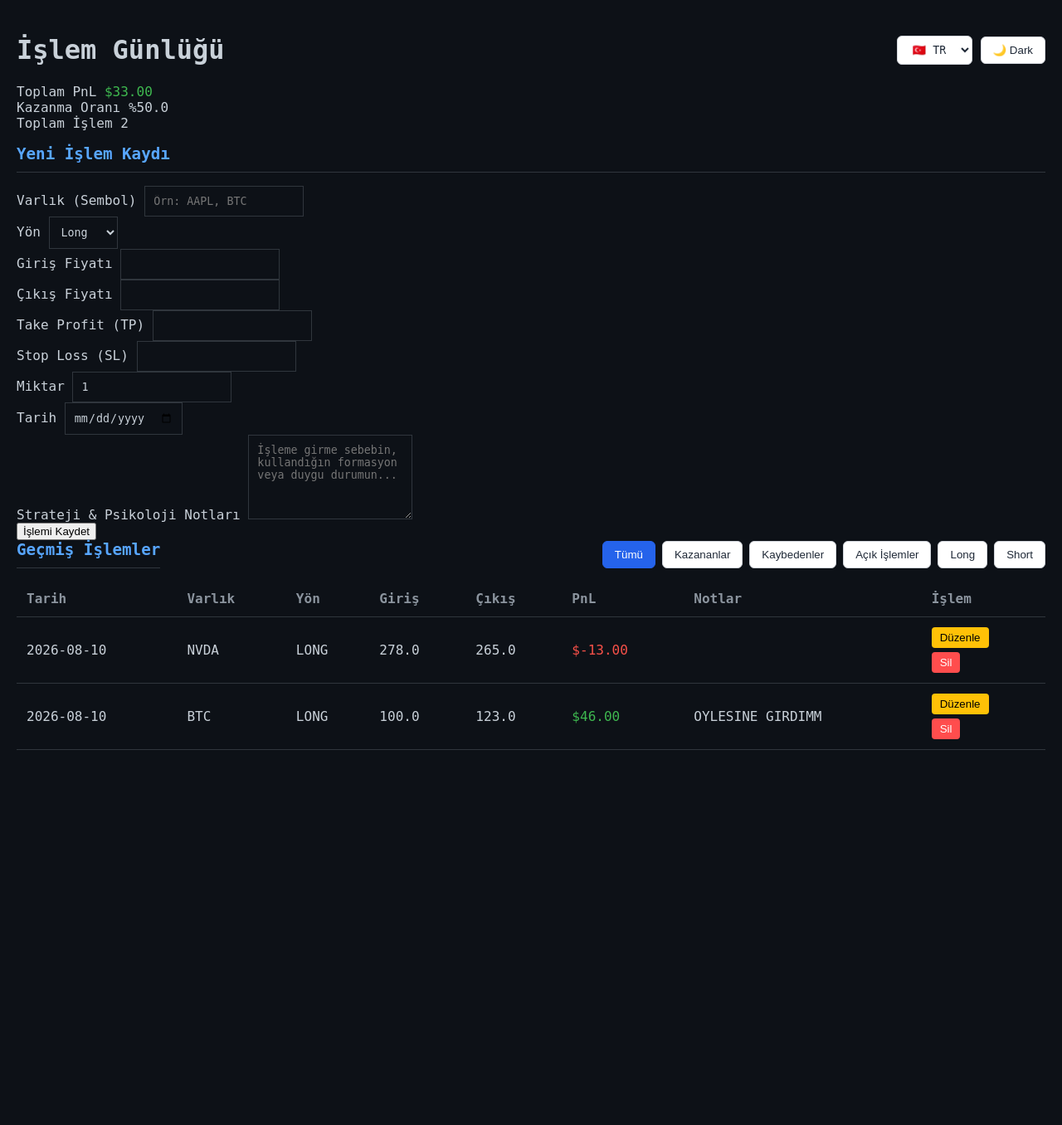
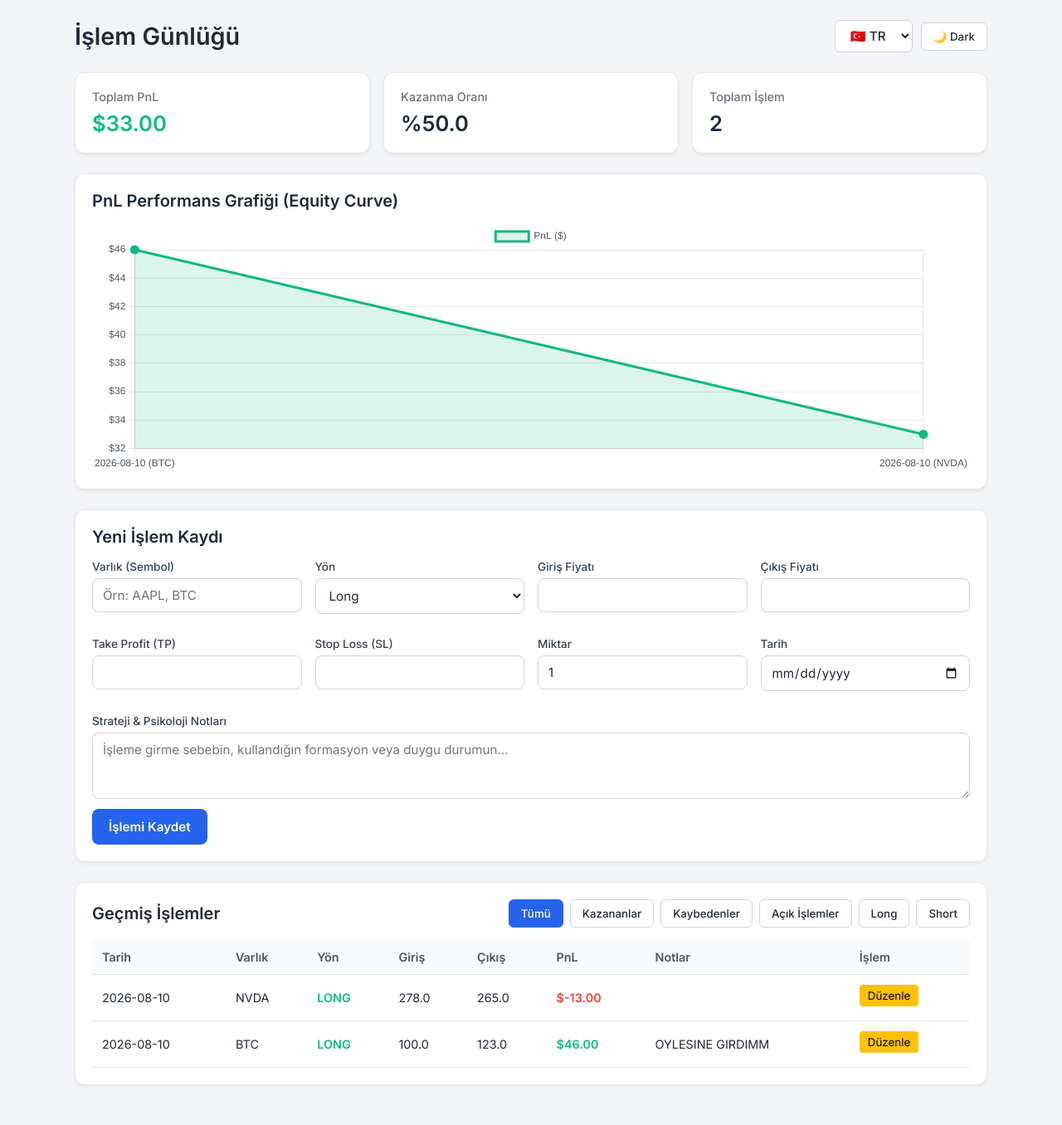
Before and after one commit to eemir2603/daytrader_diary, a Flask app: page / in a window 1280 px wide. Shown: the whole page at 83% size. Before the commit the page ends 904 px from the top, so only its background shows below. Run offline with Flask 3, Linux system fonts and the light colour scheme; data comes from the database, SQL or seed files in the repository.

Commit message:
Some serious updates.

```diff
--- a/static/app.js
+++ b/static/app.js
@@ -1,15 +1,16 @@
 // 1. İŞLEM DÜZENLEME (EDIT) FONKSİYONU
-function editTrade(id, asset, direction, entry, exit, tp, sl, qty, date, notes) {
+function editTrade(btn) {
+    const id = btn.getAttribute('data-id');
     document.getElementById('trade_id').value = id;
-    document.getElementById('asset').value = asset || '';
-    document.getElementById('direction').value = direction;
-    document.getElementById('entryPrice').value = entry || '';
-    document.getElementById('exitPrice').value = exit || '';
-    document.getElementById('tp_price').value = tp || '';
-    document.getElementById('sl_price').value = sl || '';
-    document.getElementById('quantity').value = qty || '1';
-    document.getElementById('trade_date').value = date || '';
-    document.getElementById('notes').value = notes || '';
+    document.getElementById('asset').value = btn.getAttribute('data-asset') || '';
+    document.getElementById('direction').value = btn.getAttribute('data-direction') || 'LONG';
+    document.getElementById('entryPrice').value = btn.getAttribute('data-entry') || '';
+    document.getElementById('exitPrice').value = btn.getAttribute('data-exit') || '';
+    document.getElementById('tp_price').value = btn.getAttribute('data-tp') || '';
+    document.getElementById('sl_price').value = btn.getAttribute('data-sl') || '';
+    document.getElementById('quantity').value = btn.getAttribute('data-qty') || '1';
+    document.getElementById('trade_date').value = btn.getAttribute('data-date') || '';
+    document.getElementById('notes').value = btn.getAttribute('data-notes') || '';
 
     let form = document.getElementById('tradeForm');
     form.action = "/update_trade/" + id;
@@ -31,6 +32,7 @@ const translations = {
         stat_pnl: "Toplam PnL",
         stat_winrate: "Kazanma Oranı",
         stat_total: "Toplam İşlem",
+        chart_title: "PnL Performans Grafiği (Equity Curve)",
         form_title: "Yeni İşlem Kaydı",
         lbl_asset: "Varlık (Sembol)",
         lbl_direction: "Yön",
@@ -59,15 +61,14 @@ const translations = {
         btn_edit: "Düzenle",
         btn_delete: "Sil",
         status_open: "Açık",
-        empty_table: "Henüz işlem kaydı bulunmuyor.",
-        chart_title: "PnL Performans Grafiği"
-
+        empty_table: "Henüz işlem kaydı bulunmuyor."
     },
     en: {
         title: "DayTrader Diary",
         stat_pnl: "Total PnL",
         stat_winrate: "Win Rate",
         stat_total: "Total Trades",
+        chart_title: "PnL Performance Chart (Equity Curve)",
         form_title: "New Trade Entry",
         lbl_asset: "Asset (Symbol)",
         lbl_direction: "Direction",
@@ -96,8 +97,7 @@ const translations = {
         btn_edit: "Edit",
         btn_delete: "Delete",
         status_open: "Open",
-        empty_table: "No trade records found yet.",
-        chart_title: "PnL Performance Chart"
+        empty_table: "No trade records found yet."
     }
 };
 
@@ -105,12 +105,11 @@ function setLanguage(lang) {
     localStorage.setItem('lang', lang);
     document.querySelectorAll('[data-i18n]').forEach(el => {
         const key = el.getAttribute('data-i18n');
-        if (translations[lang][key]) {
+        if (translations[lang] && translations[lang][key]) {
             el.textContent = translations[lang][key];
         }
     });
 
-    // Placeholder çevirileri
     const assetInput = document.getElementById('asset');
     const notesInput = document.getElementById('notes');
     if (assetInput) assetInput.placeholder = lang === 'en' ? "e.g. AAPL, BTC" : "Örn: AAPL, BTC";
@@ -122,7 +121,8 @@ function toggleTheme() {
     document.body.classList.toggle('dark-mode');
     const isDark = document.body.classList.contains('dark-mode');
     localStorage.setItem('theme', isDark ? 'dark' : 'light');
-    document.getElementById('themeBtn').textContent = isDark ? '☀️ Light' : '🌙 Dark';
+    const themeBtn = document.getElementById('themeBtn');
+    if (themeBtn) themeBtn.textContent = isDark ? '☀️ Light' : '🌙 Dark';
     renderPnLChart();
 }
 
@@ -133,8 +133,8 @@ function filterTrades(filterType, btnElement) {
 
     const rows = document.querySelectorAll('#historyTable tbody tr.trade-row');
     rows.forEach(row => {
-        const result = row.getAttribute('data-result'); // WIN, LOSS, BREAKEVEN, OPEN
-        const direction = row.getAttribute('data-direction'); // LONG, SHORT
+        const result = row.getAttribute('data-result');
+        const direction = row.getAttribute('data-direction');
 
         if (filterType === 'ALL') {
             row.style.display = '';
@@ -151,9 +151,8 @@ let pnlChartInstance = null;
 
 function renderPnLChart() {
     const ctx = document.getElementById('pnlChart');
-    if (!ctx) return;
+    if (!ctx || typeof Chart === 'undefined') return;
 
-    // Tablodaki satırlardan tarih ve PnL verilerini çek (eskiden yeniye doğru sırala)
     const rows = Array.from(document.querySelectorAll('#historyTable tbody tr.trade-row')).reverse();
 
     const labels = [];
@@ -165,7 +164,6 @@ function renderPnLChart() {
         const asset = row.cells[1].textContent.trim();
         const pnlText = row.cells[5].textContent.trim();
 
-        // Sadece kapanmış (PnL değeri '$' içeren) işlemleri grafiğe dahil et
         if (pnlText.includes('$')) {
             const pnlValue = parseFloat(pnlText.replace('$', ''));
             if (!isNaN(pnlValue)) {
@@ -176,9 +174,8 @@ function renderPnLChart() {
         }
     });
 
-    // Eğer hiç kapanmış işlem yoksa başlangıç noktası olarak 0 göster
     if (labels.length === 0) {
-        labels.push('Başlangıç');
+        labels.push('Start');
         dataPoints.push(0);
     }
 
@@ -196,7 +193,7 @@ function renderPnLChart() {
         data: {
             labels: labels,
             datasets: [{
-                label: 'Kümülatif PnL ($)',
+                label: 'PnL ($)',
                 data: dataPoints,
                 borderColor: lineColor,
                 backgroundColor: cumulativePnL >= 0 ? 'rgba(16, 185, 129, 0.15)' : 'rgba(239, 68, 68, 0.15)',
@@ -234,7 +231,6 @@ function renderPnLChart() {
 
 // SAYFA YÜKLENDİĞİNDE KAYITLI AYARLARI UYGULA
 document.addEventListener('DOMContentLoaded', () => {
-    renderPnLChart();
     const savedTheme = localStorage.getItem('theme') || 'light';
     if (savedTheme === 'dark') {
         document.body.classList.add('dark-mode');
@@ -246,4 +242,5 @@ document.addEventListener('DOMContentLoaded', () => {
     const langSelect = document.getElementById('langSelect');
     if (langSelect) langSelect.value = savedLang;
     setLanguage(savedLang);
-a;
+    renderPnLChart();
+});
--- a/static/style.css
+++ b/static/style.css
@@ -1,128 +1,172 @@
-:root {
-    --bg-color: #0d1117;
-    --panel-bg: #161b22;
-    --text-main: #c9d1d9;
-    --neon-green: #3fb950;
-    --neon-red: #f85149;
-    --border-color: #30363d;
+* {
+    box-sizing: border-box;
+    margin: 0;
+    padding: 0;
+    font-family: 'Inter', sans-serif;
 }
 
 body {
-    background-color: var(--bg-color);
-    color: var(--text-main);
-    font-family: 'Share Tech Mono', monospace;
-    margin: 0;
-    padding: 20px;
+    background-color: #f3f4f6;
+    color: #1f2937;
+    padding: 24px;
+    transition: background-color 0.25s ease, color 0.25s ease;
 }
 
-.terminal-container {
-    max-width: 1200px;
+.container {
+    max-width: 1100px;
     margin: 0 auto;
 }
 
-.dashboard-header {
-    display: flex;
-    justify-content: space-between;
-    background-color: var(--panel-bg);
-    padding: 20px;
-    border: 1px solid var(--border-color);
-    border-radius: 5px;
-    margin-bottom: 20px;
+.header {
+    margin-bottom: 24px;
 }
 
-.stat-box {
+.header h1 {
+    font-size: 1.8rem;
+    font-weight: 600;
+}
+
+/* Kartlar ve Dashboard */
+.card {
+    background-color: #ffffff;
+    border-radius: 12px;
+    padding: 20px;
+    border: 1px solid #e5e7eb;
+    box-shadow: 0 2px 4px rgba(0, 0, 0, 0.05);
+    margin-bottom: 24px;
+    transition: background-color 0.25s ease, border-color 0.25s ease;
+}
+
+.dashboard-grid {
+    display: grid;
+    grid-template-columns: repeat(auto-fit, minmax(220px, 1fr));
+    gap: 16px;
+    margin-bottom: 24px;
+}
+
+.dashboard-grid .card {
+    margin-bottom: 0;
+}
+
+.stat-card {
     display: flex;
     flex-direction: column;
+    gap: 8px;
 }
 
-.stat-box .label {
-    font-size: 0.8rem;
-    color: #8b949e;
+.stat-card .label {
+    font-size: 0.9rem;
+    color: #6b7280;
+    font-weight: 500;
 }
 
-.stat-box .value {
-    font-size: 2rem;
-    font-weight: bold;
+.stat-card .value {
+    font-size: 1.6rem;
+    font-weight: 600;
 }
 
-.profit { color: var(--neon-green); }
-.loss { color: var(--neon-red); }
-.neutral { color: var(--text-main); }
-
-h2 {
-    color: #58a6ff;
-    font-size: 1.2rem;
-    border-bottom: 1px solid var(--border-color);
-    padding-bottom: 10px;
+/* Form Stilleri */
+.form-section h2,
+.table-section h2,
+.chart-section h2 {
+    font-size: 1.25rem;
+    margin-bottom: 16px;
 }
 
-/* Form Tasarımı */
-.trade-entry, .trade-history {
-    background-color: var(--panel-bg);
-    padding: 20px;
-    border: 1px solid var(--border-color);
-    border-radius: 5px;
-    margin-bottom: 20px;
+.form-row {
+    display: grid;
+    grid-template-columns: repeat(auto-fit, minmax(200px, 1fr));
+    gap: 16px;
+    margin-bottom: 16px;
 }
 
-.input-group {
+.form-group {
     display: flex;
-    gap: 10px;
-    margin-bottom: 15px;
+    flex-direction: column;
+    gap: 6px;
+    margin-bottom: 12px;
 }
 
-.full-width {
-    flex-direction: column;
+.form-group label {
+    font-size: 0.85rem;
+    font-weight: 500;
+    color: #374151;
 }
 
 input, select, textarea {
-    background-color: var(--bg-color);
-    border: 1px solid var(--border-color);
-    color: var(--text-main);
-    padding: 10px;
-    font-family: 'Share Tech Mono', monospace;
-    flex: 1;
+    padding: 10px 12px;
+    border: 1px solid #d1d5db;
+    border-radius: 8px;
+    font-size: 0.95rem;
+    background-color: #ffffff;
+    color: #1f2937;
+    outline: none;
+    transition: border-color 0.2s ease;
+}
+
+input:focus, select:focus, textarea:focus {
+    border-color: #2563eb;
 }
 
 textarea {
+    min-height: 80px;
     resize: vertical;
-    min-height: 80px;
 }
 
-input:focus, select:focus, textarea:focus {
-    outline: none;
-    border-color: #58a6ff;
+.btn-primary {
+    background-color: #2563eb;
+    color: #ffffff;
+    border: none;
+    padding: 12px 20px;
+    border-radius: 8px;
+    font-size: 0.95rem;
+    font-weight: 600;
+    cursor: pointer;
+    transition: background-color 0.2s ease;
 }
 
-.btn-submit {
-    background-color: #238636;
-    color: white;
-    border: none;
-    padding: 10px 20px;
-    cursor: pointer;
-    font-family: 'Share Tech Mono', monospace;
-    font-size: 1rem;
-    transition: 0.2s;
+.btn-primary:hover {
+    background-color: #1d4ed8;
 }
 
-.btn-submit:hover {
-    background-color: var(--neon-green);
+/* Tablo Stilleri */
+.table-section {
+    overflow-x: auto;
 }
 
-/* Tablo Tasarımı */
 table {
     width: 100%;
     border-collapse: collapse;
+    margin-top: 8px;
 }
 
-th, td {
+table th, table td {
     padding: 12px;
     text-align: left;
-    border-bottom: 1px solid var(--border-color);
+    border-bottom: 1px solid #e5e7eb;
+    font-size: 0.9rem;
 }
 
-th {
-    color: #8b949e;
+table th {
+    background-color: #f9fafb;
+    font-weight: 600;
+    color: #4b5563;
+}
+
+/* Renklendirmeler */
+.profit, .long {
+    color: #10b981;
+    font-weight: 600;
+}
+
+.loss, .short {
+    color: #ef4444;
+    font-weight: 600;
+}
+
+.breakeven {
+    color: #6b7280;
+    font-weight: 600;
 }
 
 /* Üst Kontroller ve Filtre Butonları */
@@ -156,6 +200,11 @@ body.dark-mode .card {
     box-shadow: 0 4px 6px rgba(0, 0, 0, 0.4);
 }
 
+body.dark-mode .stat-card .label,
+body.dark-mode .form-group label {
+    color: #94a3b8;
+}
+
 body.dark-mode input,
 body.dark-mode select,
 body.dark-mode textarea {
--- a/templates/index.html
+++ b/templates/index.html
@@ -4,6 +4,7 @@
     <meta charset="UTF-8">
     <meta name="viewport" content="width=device-width, initial-scale=1.0">
     <title>DayTrader Diary</title>
+    <script src="https://cdn.jsdelivr.net/npm/chart.js"></script>
     <link rel="stylesheet" href="{{ url_for('static', filename='style.css') }}">
     <link href="https://fonts.googleapis.com/css2?family=Inter:wght@400;500;600&display=swap" rel="stylesheet">
 </head>
@@ -33,6 +34,14 @@
             <div class="card stat-card">
                 <span class="label" data-i18n="stat_total">Toplam İşlem</span>
                 <span class="value">{{ total_trades }}</span>
+            </div>
+        </div>
+
+        <!-- PnL Performans Grafiği -->
+        <div class="card chart-section" style="margin-bottom: 24px; padding: 20px;">
+            <h2 data-i18n="chart_title" style="margin-bottom: 15px;">PnL Performans Grafiği (Equity Curve)</h2>
+            <div style="position: relative; height: 300px; width: 100%;">
+                <canvas id="pnlChart"></canvas>
             </div>
         </div>
 
@@ -136,13 +145,21 @@
                         </td>
                         <td>{{ trade.notes }}</td>
                         <td>
-                            <button type="button" data-i18n="btn_edit" style="background-color: #ffc107; color: black; border: none; padding: 5px 10px; border-radius: 4px; cursor: pointer; margin-bottom: 5px;"
-                                    onclick='editTrade({{ trade.id }}, {{ trade.asset|tojson }}, {{ trade.direction|tojson }}, {{ trade.entry_price|tojson }}, {{ trade.exit_price|tojson if trade.exit_price is not none else "null" }}, {{ trade.tp_price|tojson if trade.tp_price is not none else "null" }}, {{ trade.sl_price|tojson if trade.sl_price is not none else "null" }}, {{ trade.quantity|tojson }}, {{ trade.trade_date|tojson }}, {{ trade.notes|tojson if trade.notes is not none else "null" }})'>
+                            <button type="button" data-i18n="btn_edit"
+                                    style="background-color: #ffc107; color: black; border: none; padding: 5px 10px; border-radius: 4px; cursor: pointer; margin-bottom: 5px;"
+                                    data-id="{{ trade.id }}"
+                                    data-asset="{{ trade.asset }}"
+                                    data-direction="{{ trade.direction }}"
+                                    data-entry="{{ trade.entry_price }}"
+                                    data-exit="{{ trade.exit_price if trade.exit_price is not none else '' }}"
+                                    data-tp="{{ trade.tp_price if trade.tp_price is not none else '' }}"
+                                    data-sl="{{ trade.sl_price if trade.sl_price is not none else '' }}"
+                                    data-qty="{{ trade.quantity }}"
+                                    data-date="{{ trade.trade_date }}"
+                                    data-notes="{{ trade.notes if trade.notes is not none else '' }}"
+                                    onclick="editTrade(this)">
                                 Düzenle
                             </button>
-                            <br>
-                            <form action="{{ url_for('delete_trade', trade_id=trade.id) }}" method="POST" style="display:inline;">
-                                <button type="submit" data-i18n="btn_delete" style="background-color: #ff4d4d; color: white; border: none; padding: 5px 10px; border-radius: 4px; cursor: pointer;" onclick="return confirm('Silmek istediğine emin misin?');">Sil</button>
                             </form>
                         </td>
                     </tr>
```
